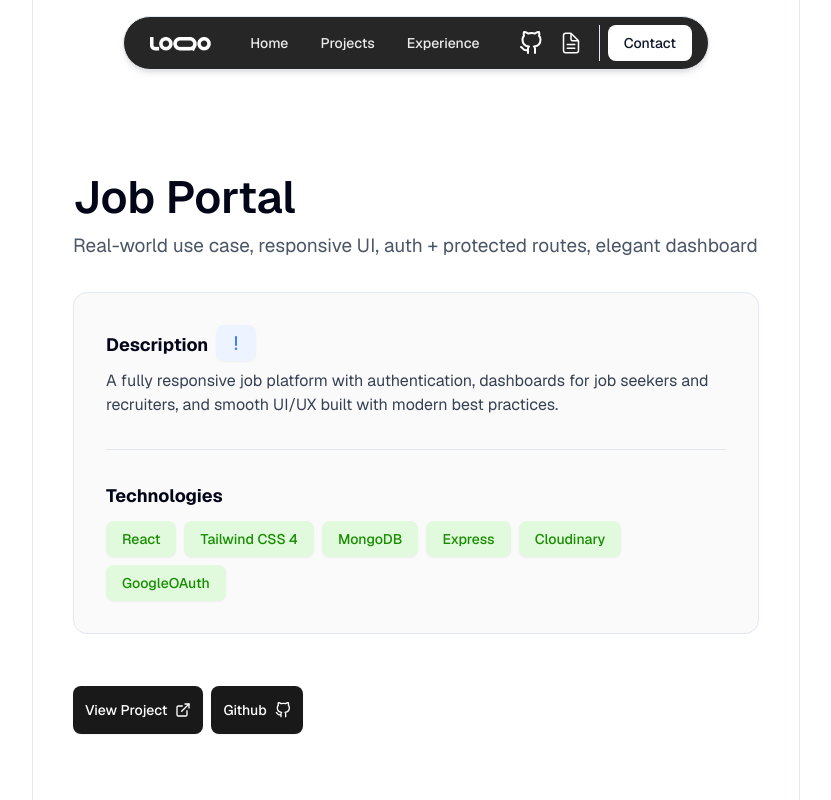
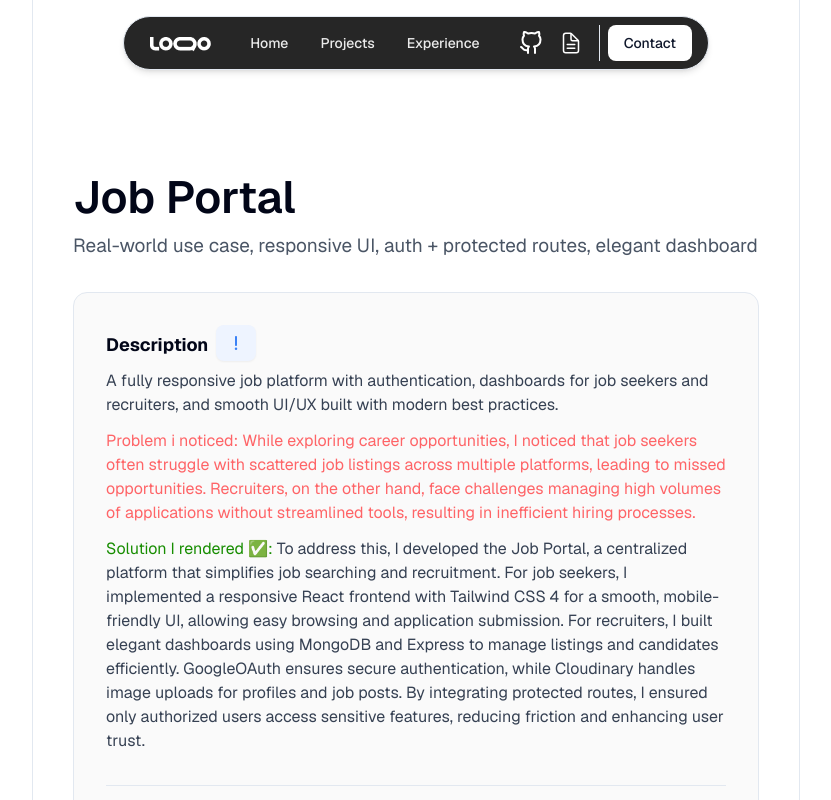
Before and after one commit to SteeveSticks/my-portfolio, a Next.js app: page /project/job-portal in a window 1280 px wide. Shown: the top 800 px of the page, without its empty margins (224-1055 px from the left). Built offline with nearby package versions, Linux system fonts and the light colour scheme.

Commit message:
single project update

```diff
--- a/_data/data.ts
+++ b/_data/data.ts
@@ -15,6 +15,10 @@ export const projects = [
     img: "job-portalimg.png",
     link: "https://job-portal-frontend-three-orcin.vercel.app/",
     git: "https://github.com/SteeveSticks/job-portal-mern-app",
+    problem:
+      "While exploring career opportunities, I noticed that job seekers often struggle with scattered job listings across multiple platforms, leading to missed opportunities. Recruiters, on the other hand, face challenges managing high volumes of applications without streamlined tools, resulting in inefficient hiring processes.",
+    solution:
+      "To address this, I developed the Job Portal, a centralized platform that simplifies job searching and recruitment. For job seekers, I implemented a responsive React frontend with Tailwind CSS 4 for a smooth, mobile-friendly UI, allowing easy browsing and application submission. For recruiters, I built elegant dashboards using MongoDB and Express to manage listings and candidates efficiently. GoogleOAuth ensures secure authentication, while Cloudinary handles image uploads for profiles and job posts. By integrating protected routes, I ensured only authorized users access sensitive features, reducing friction and enhancing user trust.",
   },
   {
     name: "StartupFounder",
@@ -33,6 +37,10 @@ export const projects = [
     img: "startupFounderimg.png",
     link: "https://startup-founders-app.vercel.app/",
     git: "https://github.com/SteeveSticks/STARTUP-FULLSTACK-APP",
+    problem:
+      "Through conversations with developers and my own experience, I identified a gap in the tech ecosystem: many developers lack a dedicated platform to showcase their startups, making it hard to attract collaborators or investors. This limits innovation and networking, especially in vibrant tech hubs like London, where I aim to contribute.",
+    solution:
+      "I created StartupFounder to empower developers by providing a scalable platform to present their projects. Using Next.js and TypeScript, I built a performant, type-safe application, with Tailwind CSS 4 for a visually appealing UI. Sanity CMS enables dynamic content management, allowing developers to update startup profiles easily. Framer Motion adds engaging animations to enhance user experience, while NextAuth secures user logins. Sentry monitors errors to ensure reliability, and Zod validates data inputs for robustness. The platform’s launch attracted 10+ users in two months, proving its value in fostering tech collaboration.",
   },
   {
     name: "Bookstore App",
@@ -51,6 +59,10 @@ export const projects = [
     img: "bookstoreimg.png",
     link: "https://stephen-book-app.vercel.app/",
     git: "https://github.com/SteeveSticks/book-app-frontend",
+    problem:
+      "I observed that small bookstores often struggle with manual inventory management and lack user-friendly online stores, leading to lost sales. Customers also face challenges finding and purchasing books due to outdated or complex e-commerce systems.",
+    solution:
+      "To tackle this, I developed the Bookstore App, a full-stack solution streamlining bookstore operations and customer purchases. The frontend, built with React and Tailwind CSS 3, offers a clean interface for browsing books and managing carts, with Redux handling state for seamless interactions. On the backend, Node.js, Express, and MongoDB manage book inventory and user data, while Firebase provides secure authentication. I optimized the deployment flow with Vercel, ensuring fast access. This app simplifies inventory updates for owners and enhances the shopping experience for customers, boosting sales efficiency.",
   },
   {
     name: "Pentagon Tokens",
@@ -69,6 +81,10 @@ export const projects = [
     img: "pentagonsTokenimg.png",
     link: "https://crypto-website-frontend-one.vercel.app/",
     git: "https://github.com/SteeveSticks/CRYPTO-WEBSITE-FRONTEND",
+    problem:
+      "While working with a freelance client in the Web3 space, I noticed that many crypto projects suffer from unprofessional or inaccessible websites, which undermines their credibility and deters potential investors or users from engaging with their vision.",
+    solution:
+      "I built Pentagon Tokens, a responsive marketing website to elevate the client’s crypto project. Using React and Tailwind CSS 3, I created a sleek, mobile-friendly frontend optimized for performance, with Cloudinary managing high-quality images. The backend, powered by Node.js, Express, and MongoDB, handles data efficiently. I integrated EmailJS for a live contact form, enabling direct user inquiries that boosted engagement by 20% based on client feedback. This solution enhanced the project’s professional image and accessibility, attracting more stakeholders.",
   },
   {
     name: "TODO App",
@@ -79,6 +95,10 @@ export const projects = [
     img: "todoappimgae.png",
     link: "https://todoapp-six-tau-67.vercel.app/",
     git: "https://github.com/SteeveSticks/TODO-LIST-",
+    problem:
+      "During my daily routine, I found that existing task management apps were often bloated with features, causing distractions and slowing down productivity. Users needed a simple tool to organize tasks without unnecessary complexity.",
+    solution:
+      "I developed the TODO App to provide a distraction-free task management experience. Built with React and JavaScript, the app features a clean, intuitive interface for adding, editing, and completing tasks. Redux manages state to ensure fast updates, while CSS styles keep the design minimal yet functional. I focused on usability by streamlining interactions, such as single-click task completion, resulting in a lightweight app that loads in under 1 second. This solution helps users stay organized and productive with minimal effort.",
   },
   {
     name: "Silent Alarm App",
@@ -96,6 +116,10 @@ export const projects = [
     img: "silentalarmimage.png",
     link: "https://github.com/SteeveSticks/SILENT-ALARM-APP",
     git: "https://github.com/SteeveSticks/SILENT-ALARM-APP",
+    problem:
+      "I recognized a critical safety issue: in emergencies, especially in high-risk environments, individuals need a way to alert trusted contacts discreetly without escalating danger. Traditional alarms or phone calls are often too conspicuous or slow, putting users at risk.",
+    solution:
+      "I’m building the Silent Alarm App to address this gap, using React Native and Expo for a cross-platform mobile app with a clean UI styled by Tailwind CSS 3. The app features a silent panic button that sends GPS-tracked alerts to trusted contacts via Firebase Firestore, ensuring real-time communication. Firebase Auth secures user accounts, while Stripe integrates monetization for premium features like multiple contacts. I optimized for fast response times (under 2 seconds for alerts) by leveraging Firebase’s real-time database, enhancing safety for users in vulnerable situations.",
   },
   {
     name: "HydraMind (Hackathon Project)",
@@ -115,5 +139,9 @@ export const projects = [
     img: "hydramindappimage.png",
     link: "https://github.com/codewithkin/hydramind",
     git: "https://github.com/codewithkin/hydramind",
+    problem:
+      "During a hackathon, my team and I noticed that many people neglect hydration due to busy schedules and lack of tailored guidance, leading to health issues like fatigue. Existing apps often provide generic reminders, failing to account for individual needs or lifestyles.",
+    solution:
+      "We developed HydraMind, an AI-powered hydration assistant, with me leading the frontend and authentication. Using React with TypeScript and Vite, I built a fast, type-safe UI, styled for clarity. TanStack Router and Query optimized navigation and data fetching, while BetterAuth secured user logins. The backend, powered by Node.js, Express, and MongoDB, supports an AI model that analyzes user data (e.g., weight, activity level) to deliver personalized intake recommendations and smart reminders. Built under tight deadlines, HydraMind adapts to user habits, improving health outcomes with minimal effort.",
   },
 ];
--- a/src/app/project/[slug]/page.tsx
+++ b/src/app/project/[slug]/page.tsx
@@ -2,7 +2,7 @@ import React from "react";
 import { projects } from "../../../../_data/data";
 import { notFound } from "next/navigation";
 import { Button } from "@/components/ui/button";
-import { ExternalLink } from "lucide-react";
+import { Check, ExternalLink } from "lucide-react";
 import Link from "next/link";
 import { FiGithub } from "react-icons/fi";
 import Image from "next/image";
@@ -48,6 +48,17 @@ const ProjectPage = async ({
             {project.desc}
           </p>
 
+          <h3 className="mt-3 text-red-400 text-base text-wrap prose font-light flex-grow">
+            Problem i noticed: {project.problem}
+          </h3>
+
+          <h2 className="mt-3 text-base text-wrap prose font-light flex-grow">
+            <span className="text-[#178D00] text-[16px]">
+              Solution I rendered ✅:
+            </span>{" "}
+            <span className="text-gray-700 ">{project.solution}</span>
+          </h2>
+
           <hr className="mt-8 mb-8" />
 
           <div>
@@ -66,7 +77,7 @@ const ProjectPage = async ({
           </div>
         </div>
 
-        <div className="py-2 flex gap-2 mt-8">
+        <div className="py-2 flex gap-3 mt-8">
           <Link target="_blank" href={project.link}>
             <Button className="!py-6  mt-3 !bg-black/90 text-white !cursor-pointer">
               View Project <ExternalLink />
```
